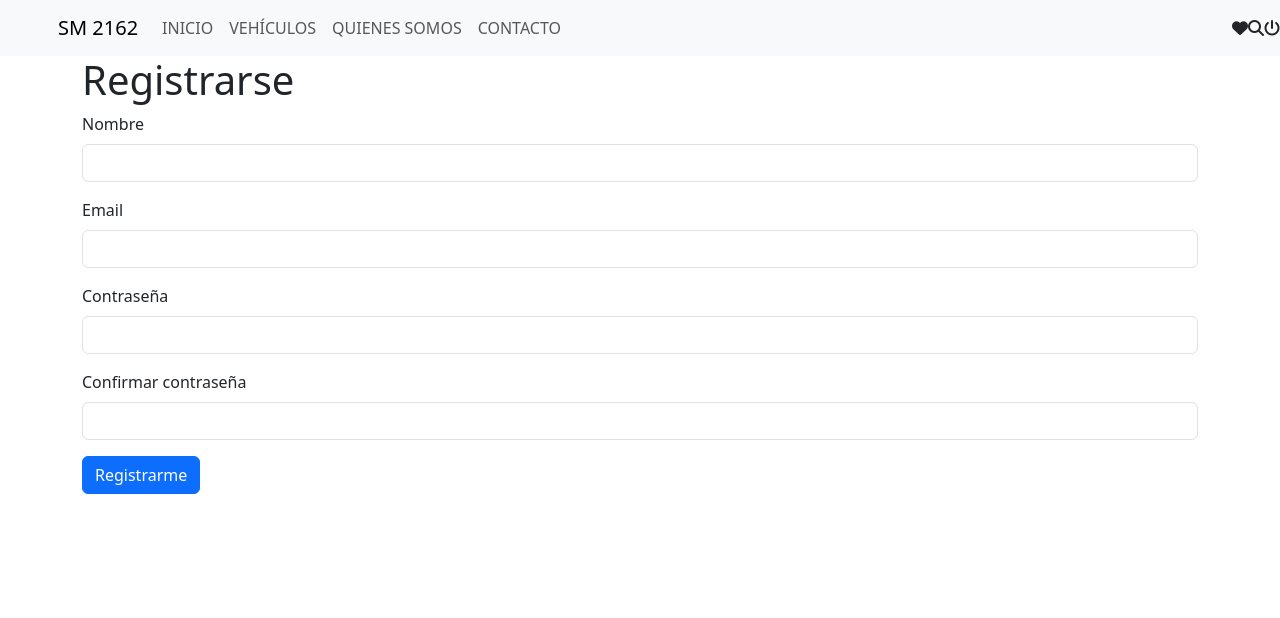
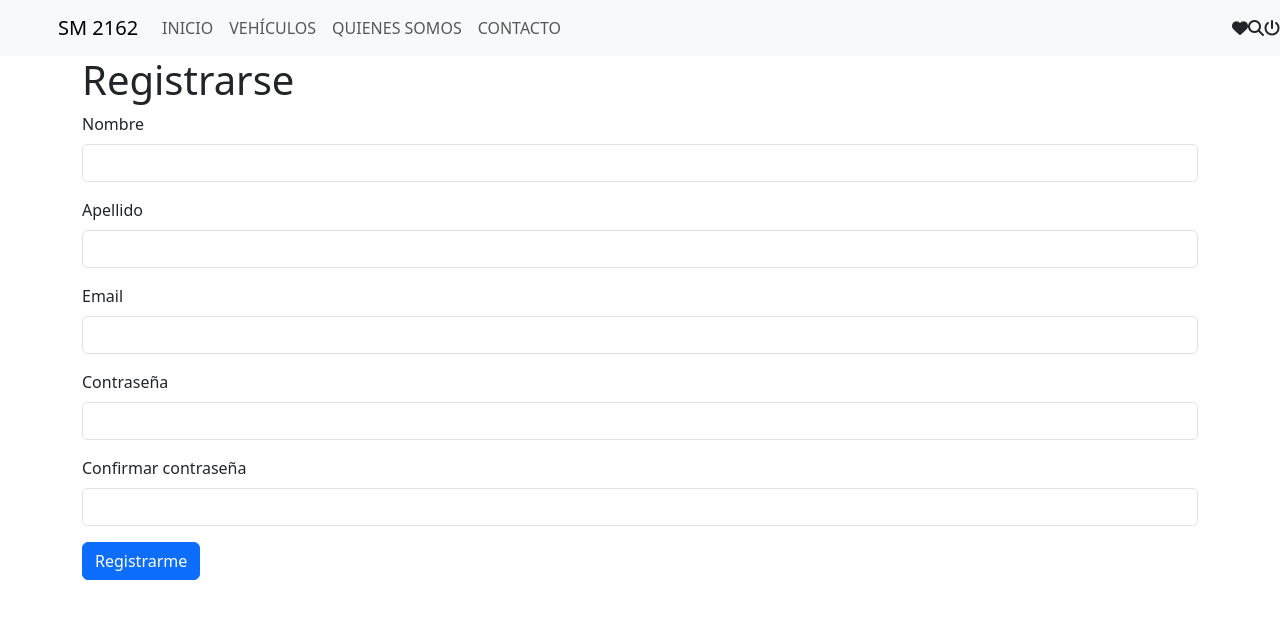
Before and after one commit to loubillone/concesionarioSM2162Front, a React (Vite) app: page /registro in a window 1280 px wide. Shown: the top 618 px of the page. Built offline with nearby package versions, Linux system fonts and the light colour scheme.

Commit message:
agrego lastName para registro y aplico metodo trim()

```diff
--- a/src/pages/Registro.jsx
+++ b/src/pages/Registro.jsx
@@ -5,6 +5,7 @@ import testApi from "../api/testApi";
 
 const Registro = () => {
   const [name, setName] = useState("");
+  const [lastName, setLastName] = useState("");
   const [email, setEmail] = useState("");
   const [password, setPassword] = useState("");
   const [confPassword, setConfPassword] = useState("");
@@ -16,7 +17,7 @@ const Registro = () => {
   };
 
   const validarDatosForm = () => {
-    if (!name || !email || !password || !confPassword) {
+    if (!name || !lastName || !email || !password || !confPassword) {
       return Swal.fire({
         icon: "error",
         title: "Oops...",
@@ -54,13 +55,19 @@ const Registro = () => {
       });
     }
 
-    registrarUsuarioBackend(name.toLowerCase(), email.toLowerCase(), password);
+    registrarUsuarioBackend(
+      name.toLowerCase().trim(),
+      lastName.toLowerCase().trim(),
+      email.toLowerCase().trim(),
+      password.trim()
+    );
   };
 
-  const registrarUsuarioBackend = async (name, email, password) => {
+  const registrarUsuarioBackend = async (name, lastName, email, password) => {
     try {
       const resp = await testApi.post("/auth/crearUsuario", {
         name,
+        lastName,
         email,
         password,
       });
@@ -102,6 +109,19 @@ const Registro = () => {
                   type="text"
                   onChange={(e) => {
                     setName(e.target.value);
+                  }}
+                />
+              </Form.Group>
+
+              <Form.Group
+                className="mb-3"
+                controlId="exampleForm.ControlInput1"
+              >
+                <Form.Label>Apellido</Form.Label>
+                <Form.Control
+                  type="text"
+                  onChange={(e) => {
+                    setLastName(e.target.value);
                   }}
                 />
               </Form.Group>
```
